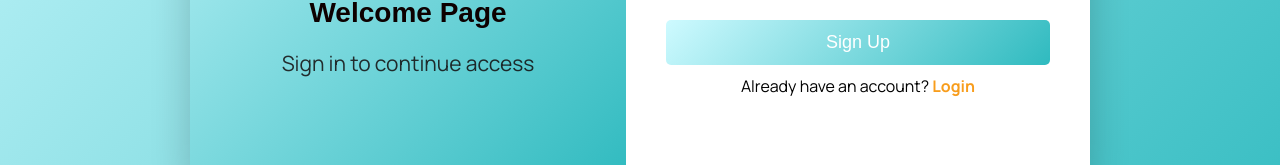
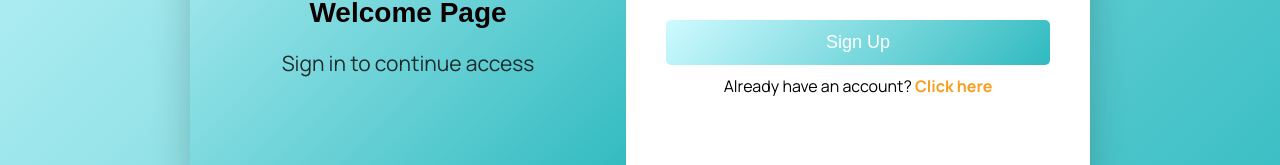
Before and after one commit to DevintthHaran/SDGP, a React (Create React App) app in the folder Frontend/sdgp-project/: page /signup in a window 1280 px wide. Shown: the part 461-626 px from the top of the page. Built offline with nearby package versions, Linux system fonts and the light colour scheme.

Commit message:
small chamge
small change

```diff
--- a/Frontend/sdgp-project/src/pages/Signup.jsx
+++ b/Frontend/sdgp-project/src/pages/Signup.jsx
@@ -75,7 +75,7 @@
                     </form>
 
 
-                    <p>Already have an account? <a href="/login">Login</a></p>
+                    <p>Already have an account? <a href="/login">Click here</a></p>
                 </div>
             </div>
         </div>
```
